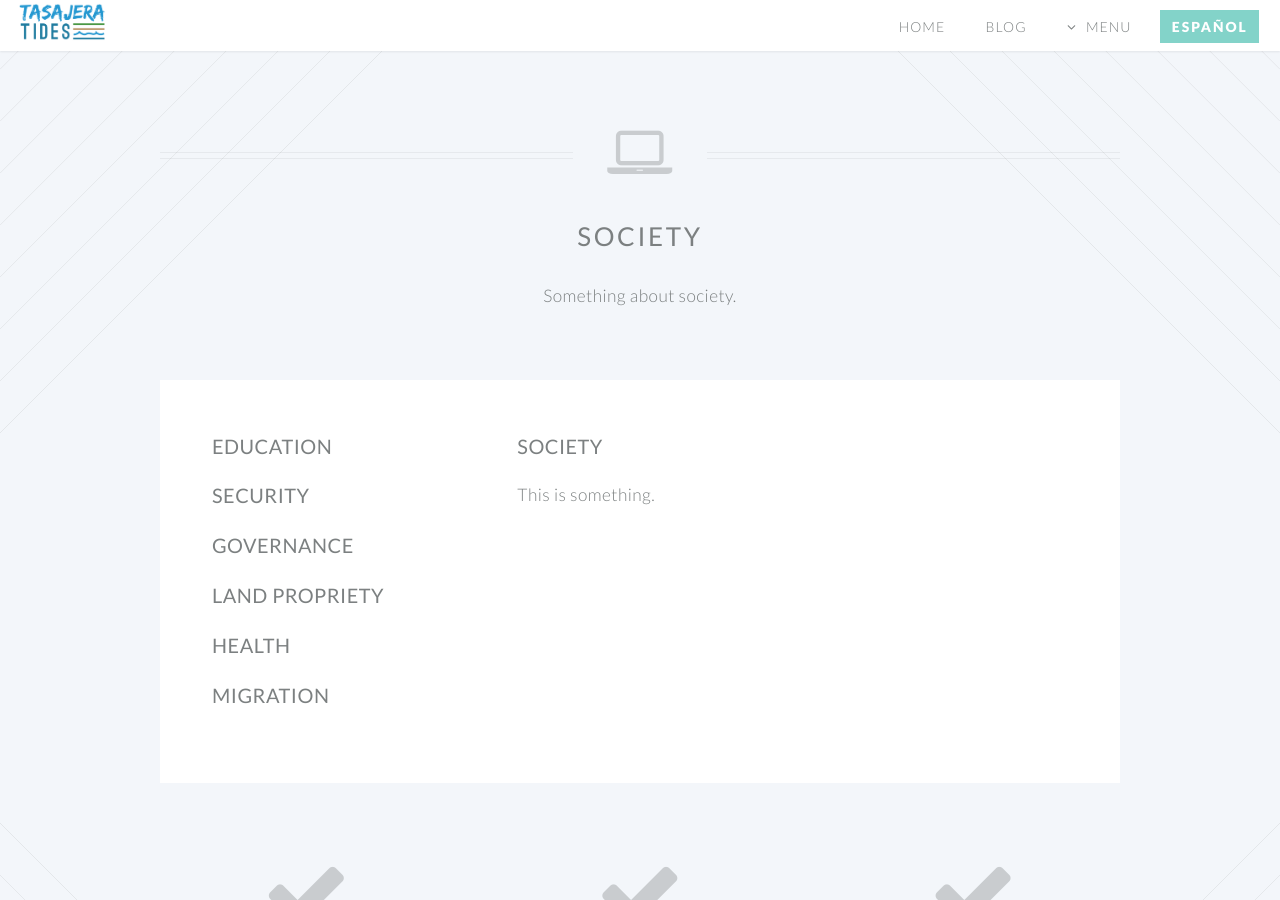
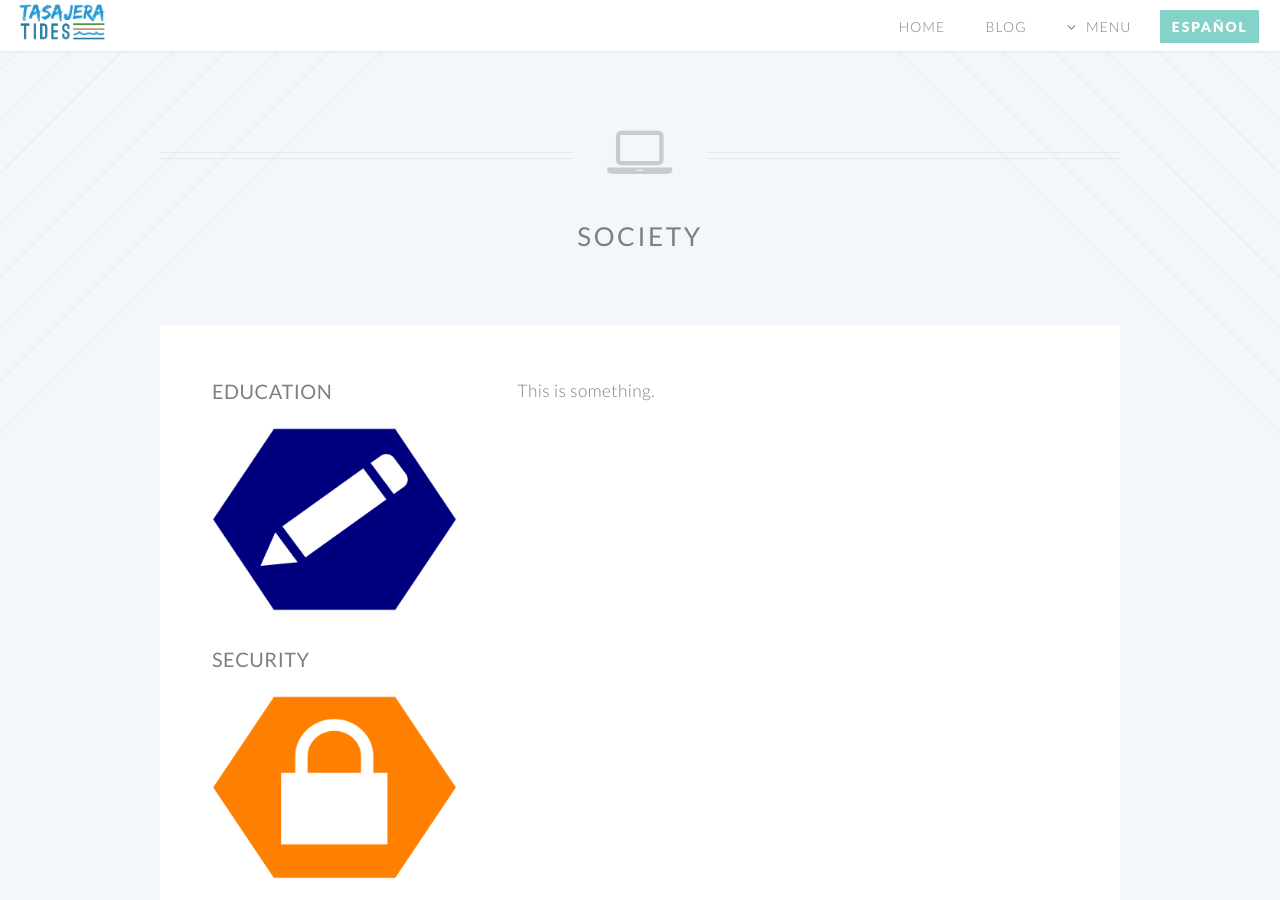
Before and after one commit to danteo90/danteo90.github.io, a Jekyll site: the page society.html, which Jekyll copies as it is, in a window 1280 px wide and 900 px high. Built offline with Jekyll 4.4.1, drawn with Linux system fonts in a browser that asks for light colours.

Commit message:
Update society.html

```diff
--- a/society.html
+++ b/society.html
@@ -94,7 +94,6 @@
 				<header class="special container">
 					<span class="icon fa-laptop"></span>
 					<h2><strong>Society</strong></h2>
-					<p>Something about society.</p>
 				</header>
 
 				<!-- One -->
@@ -108,21 +107,27 @@
 										<section>
 											<header>
 												<h3><a href="/education.html"><strong>Education</strong></a></h3>
+												<a href="/education.html" class="image featured"><img src="images/education-icon.png" alt=""/></a>
 											</header>
 											<header>
 												<h3><a href="/security.html"><strong>Security</strong></a></h3>
+												<a href="/security.html" class="image featured"><img src="images/security-icon.png" alt=""/></a>
 											</header>
 											<header>
 												<h3><a href="/governance.html"><strong>Governance</strong></a></h3>
+												<a href="/governance.html" class="image featured"><img src="images/governance-icon.png" alt=""/></a>
 											</header>
 											<header>
 												<h3><a href="/land-propriety.html"><strong>Land Propriety</strong></a></h3>
+												<a href="/land-propriety.html" class="image featured"><img src="images/land-propriety-icon.png" alt=""/></a>
 											</header>
 											<header>
 												<h3><a href="/health.html"><strong>Health</strong></a></h3>
+												<a href="/health.html" class="image featured"><img src="images/health-icon.png" alt=""/></a>
 											</header>
 											<header>
 												<h3><a href="/migration.html"><strong>Migration</strong></a></h3>
+												<a href="/migration.html" class="image featured"><img src="images/migration-icon.png" alt=""/></a>
 											</header>
 										</section>
 
@@ -134,9 +139,6 @@
 								<!-- Content -->
 									<div class="content">
 										<section>
-											<header>
-												<h3><strong>Society</strong></h3>
-											</header>
 												<p>This is something.</p>
 										</section>
 									</div>
@@ -151,7 +153,7 @@
 							<div class="4u">
 
 								<section>
-									<span class="icon featured fa-check"></span>
+									<a href="/economy.html" class="image featured"><img src="images/economy-icon.png" alt=""/></a>
 									<header>
 										<h3><a href="/economy.html">Economy</a></h3>
 									</header>
@@ -162,7 +164,7 @@
 							<div class="4u">
 
 								<section>
-									<span class="icon featured fa-check"></span>
+									<a href="/society.html" class="image featured"><img src="images/society-icon.png" alt=""/></a>
 									<header>
 										<h3><a href="/society.html">Society</a></h3>
 									</header>
@@ -173,7 +175,7 @@
 							<div class="4u">
 
 								<section>
-									<span class="icon featured fa-check"></span>
+									<a href="/environment.html" class="image featured"><img src="images/environment-icon.png" alt=""/></a>
 									<header>
 										<h3><a href="/environment.html">Environment</a></h3>
 									</header>
```
